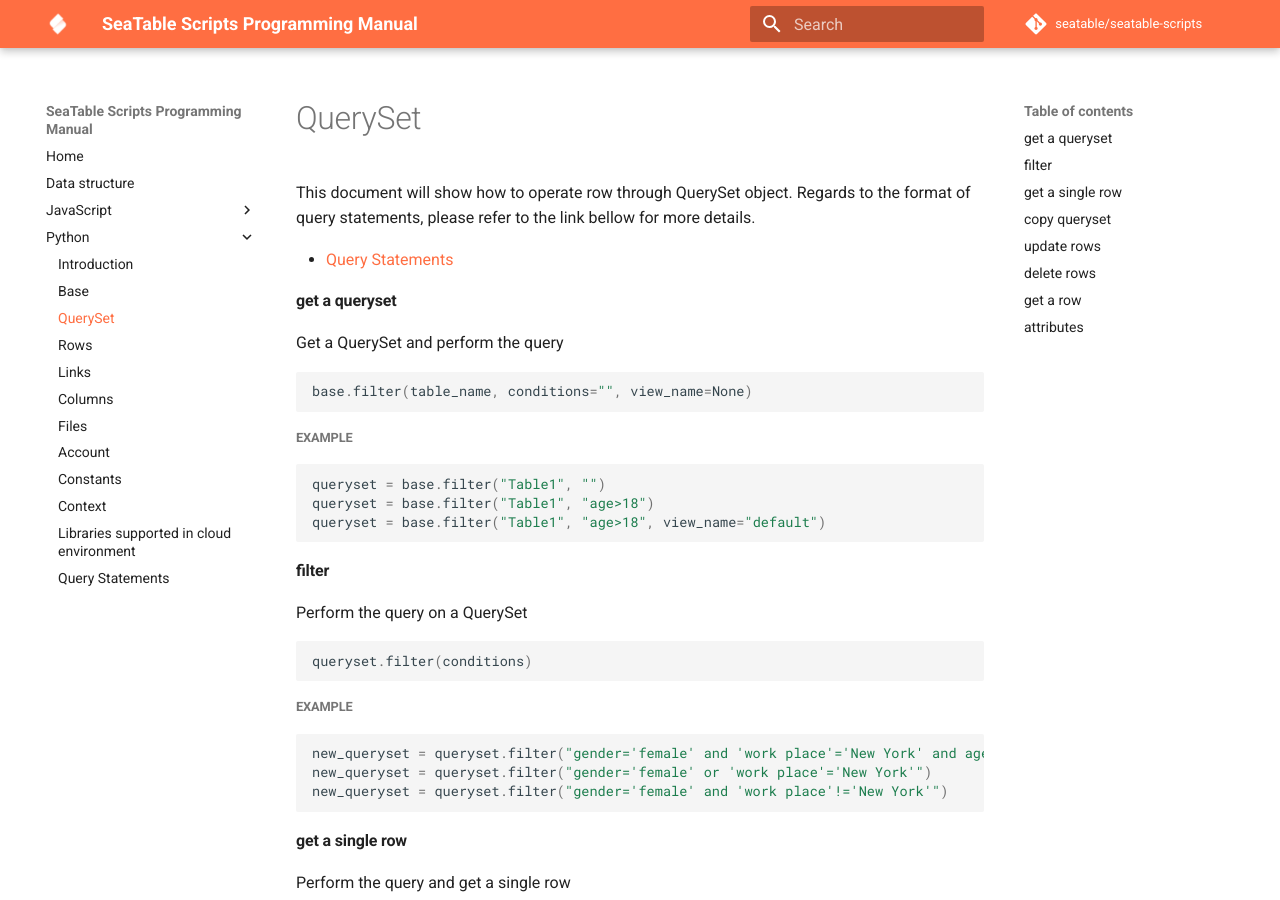
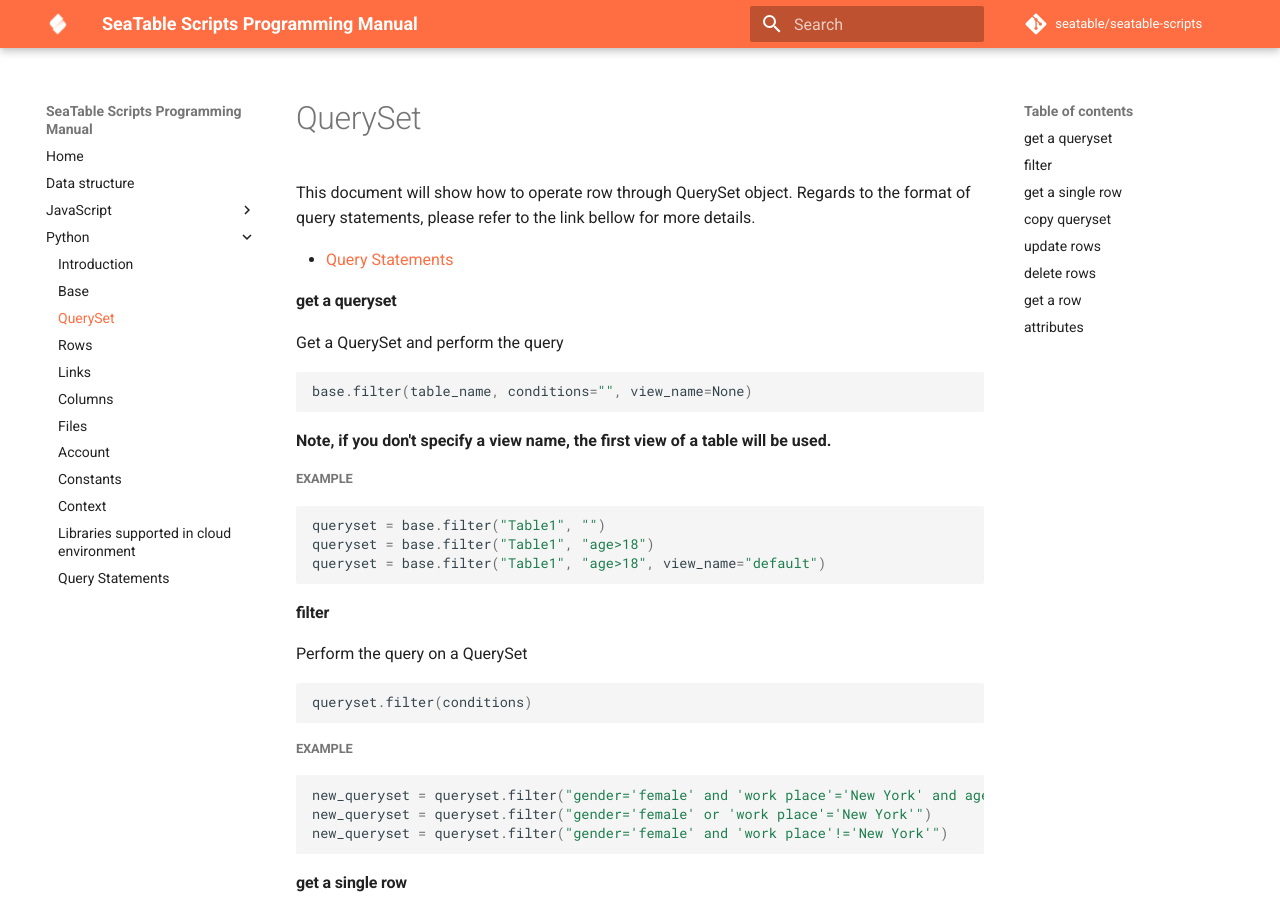
Before and after one commit to seatable/seatable-scripts, an MkDocs documentation site: the page built from manual/python/queryset.md, in a window 1280 px wide and 900 px high. Built offline with MkDocs 1.6.1 and Material for MkDocs 9.7.7, drawn with Linux system fonts in a browser that asks for light colours; comment, search, counter and statistics services are not loaded.

Commit message:
Update queryset.md

````diff
--- a/manual/python/queryset.md
+++ b/manual/python/queryset.md
@@ -11,6 +11,8 @@
 ```python
 base.filter(table_name, conditions="", view_name=None)
 ```
+
+**Note, if you don't specify a view name, the first view of a table will be used.**
 
 ##### Example
 
````
